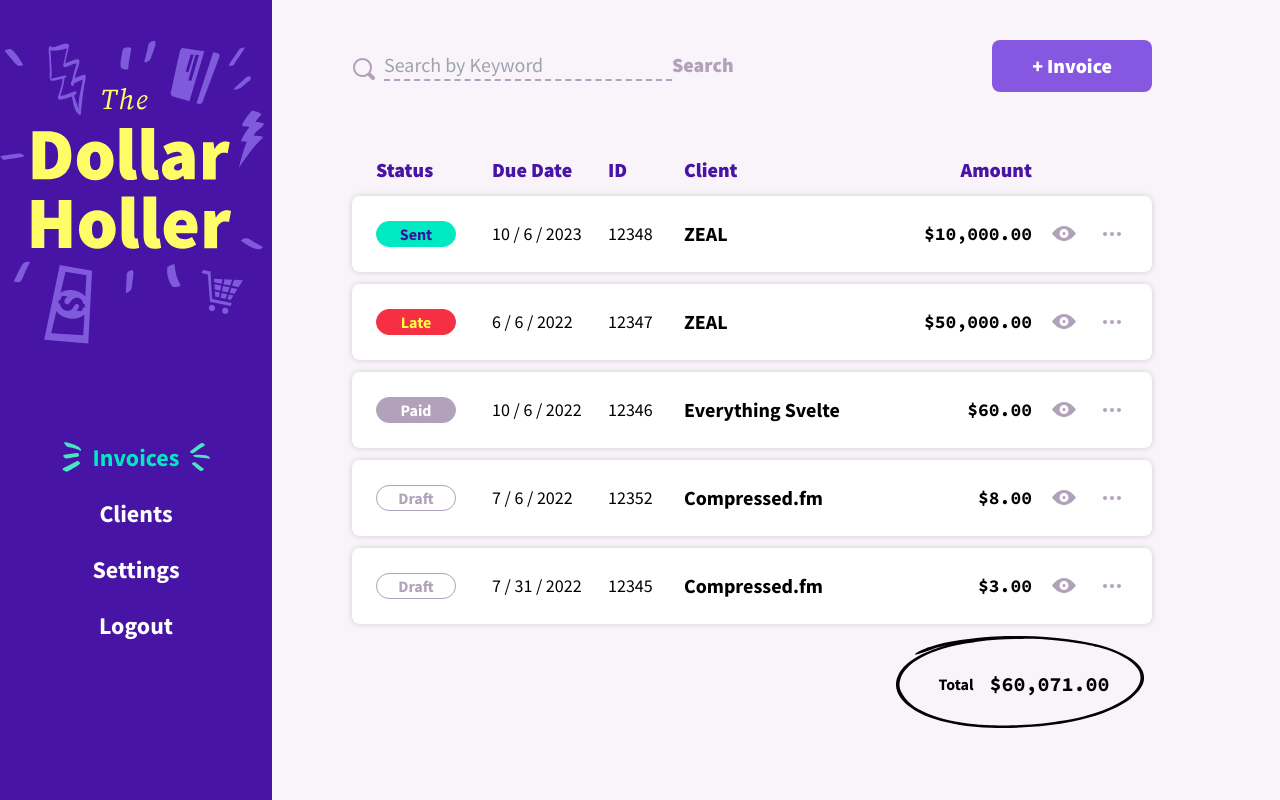
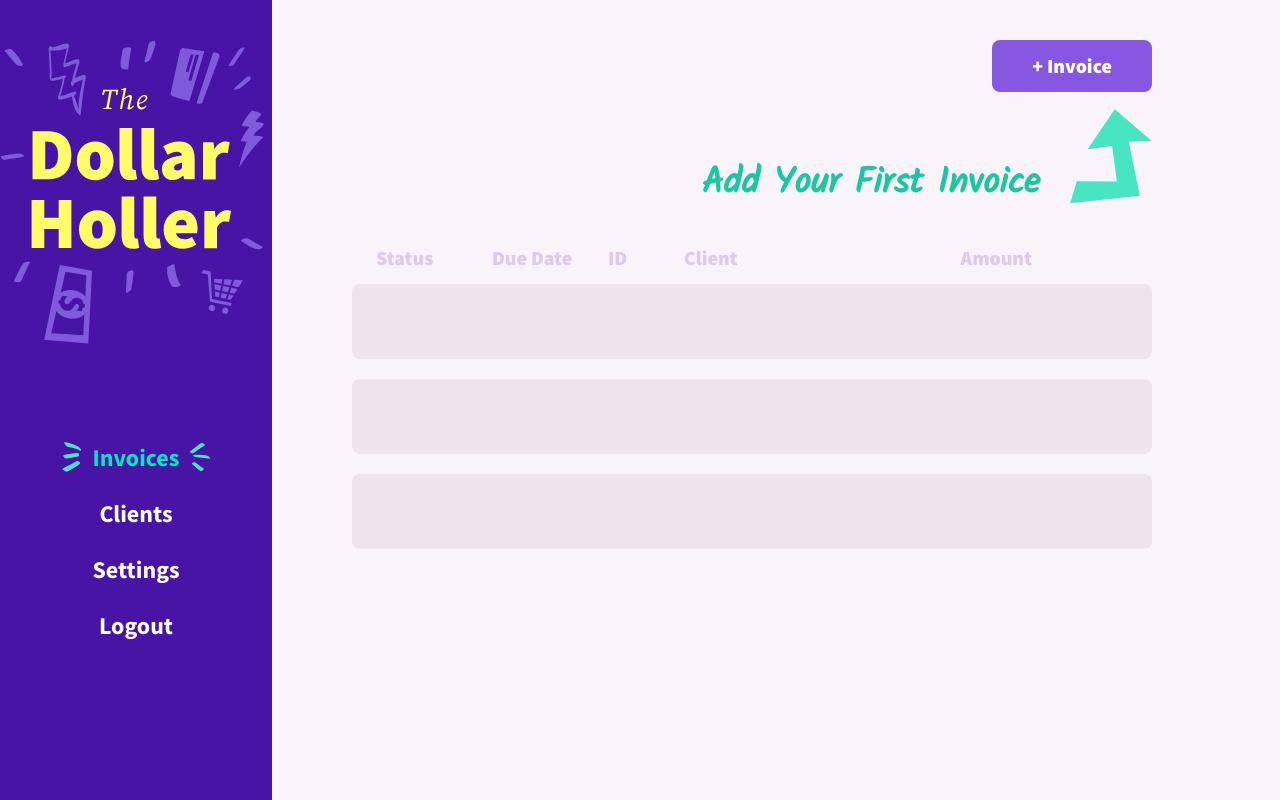
Before and after one commit to GT-Morphism/dollarholler, a SvelteKit app: page /invoices in a window 1280 px wide. Built offline with nearby package versions, Linux system fonts and the light colour scheme.

Commit message:
Add blank state component

```diff
--- /dev/null
+++ b/src/lib/components/BlankRow.svelte
@@ -0,0 +1 @@
+<div class="mb-5 block h-[75px] w-full rounded-lg bg-prim" />
--- a/src/lib/stores/invoiceStore.ts
+++ b/src/lib/stores/invoiceStore.ts
@@ -4,5 +4,6 @@ import data from "../../seed.json";
 export const invoices = writable<Invoice[]>([]);
 
 export const loadInvoices = () => {
-	invoices.set(data.invoices);
+	// invoices.set(data.invoices);
+	invoices.set([]);
 };
--- a/src/routes/(dashboard)/invoices/+page.svelte
+++ b/src/routes/(dashboard)/invoices/+page.svelte
@@ -5,6 +5,8 @@
 	import Search from "$lib/components/Search.svelte";
 	import InvoiceRow from "./InvoiceRow.svelte";
 	import { centsToDollars, sumInvoices } from "$lib/utils/moneyHelpers";
+	import BlankState from "./BlankState.svelte";
+	import InvoiceRowHeader from "./InvoiceRowHeader.svelte";
 
 	onMount(() => {
 		loadInvoices();
@@ -19,7 +21,11 @@
 	class="mb-7 flex flex-col-reverse items-start justify-between gap-y-6 md:flex-row md:items-center md:gap-y-4 lg:mb-16"
 >
 	<!-- search field -->
+	{#if $invoices.length > 0}
 		<Search />
+	{:else}
+		<div />
+	{/if}
 	<!-- new invoice button -->
 	<div>
 		<button
@@ -29,30 +35,21 @@
 	</div>
 </div>
 
+<div>
+	{#if $invoices === null}
+		Loading...
+	{:else if $invoices.length <= 0}
+		<BlankState />
+	{:else}
 		<!-- list of invoices -->
-<div>
 		<!-- header -->
-	<div class="table-header invoice-table hidden text-daisyBush lg:grid">
-		<h3>Status</h3>
-		<h3>Due Date</h3>
-		<h3>ID</h3>
-		<h3>Client</h3>
-		<h3 class="text-right">Amount</h3>
-		<div />
-		<div />
-	</div>
-</div>
+		<InvoiceRowHeader className="text-daisyBush" />
 		<!-- invoices -->
 		<div class="flex flex-col-reverse">
 			{#each $invoices as invoice}
 				<InvoiceRow {invoice} />
 			{/each}
 		</div>
-
 		<CircledAmount label="Total" amount={"$" + centsToDollars(sumInvoices($invoices))} />
-
-<style lang="postcss">
-	.table-header h3 {
-		@apply text-xl font-black leading-snug;
-	}
-</style>
+	{/if}
+</div>
--- /dev/null
+++ b/src/routes/(dashboard)/invoices/BlankState.svelte
@@ -0,0 +1,19 @@
+<script>
+	import BlankRow from "$lib/components/BlankRow.svelte";
+	import InvoiceRowHeader from "./InvoiceRowHeader.svelte";
+</script>
+
+<div>
+	<div class="-mt-8 lg:-mt-12">
+		<h2
+			class="mb-10 bg-arrowLeftUp bg-left bg-no-repeat pt-14 pl-24 font-handwriting text-2xl font-bold text-caribbeanGreen md:bg-arrowRightUp md:bg-right md:pl-0 md:pr-28 md:text-right md:text-4xl"
+		>
+			Add Your First Invoice
+		</h2>
+	</div>
+	<InvoiceRowHeader className="text-fog" />
+
+	<BlankRow />
+	<BlankRow />
+	<BlankRow />
+</div>
--- /dev/null
+++ b/src/routes/(dashboard)/invoices/InvoiceRowHeader.svelte
@@ -0,0 +1,19 @@
+<script lang="ts">
+	export let className = "";
+</script>
+
+<div class="table-header invoice-table hidden lg:grid {className}">
+	<h3>Status</h3>
+	<h3>Due Date</h3>
+	<h3>ID</h3>
+	<h3>Client</h3>
+	<h3 class="text-right">Amount</h3>
+	<div />
+	<div />
+</div>
+
+<style lang="postcss">
+	.table-header h3 {
+		@apply text-xl font-black leading-snug;
+	}
+</style>
--- a/tailwind.config.cjs
+++ b/tailwind.config.cjs
@@ -10,7 +10,9 @@ module.exports = {
 
 		extend: {
 			backgroundImage: {
-				circle: "url('/images/circle.svg')"
+				circle: "url('/images/circle.svg')",
+				arrowRightUp: "url('/images/arrowRightUp.svg')",
+				arrowLeftUp: "url('/images/arrowLeftUp.svg')"
 			},
 			borderWidth: {
 				1: "1px"
@@ -34,7 +36,8 @@ module.exports = {
 				monsoon: "#777878",
 				silver: "#c0c0c0",
 				gallery: "#efeaf2",
-				fog: "#decaec"
+				fog: "#decaec",
+				prim: "#EDE4EE"
 			},
 			gridTemplateColumns: {
 				invoiceTable: "6.25rem 6.25rem 3.75rem 1fr 7.25rem 2rem 2rem",
```
Also changed, not shown: static/images/arrowLeftUp.svg (added), static/images/arrowRightUp.svg (added). Lines whose indentation alone changed are shown as unchanged.
